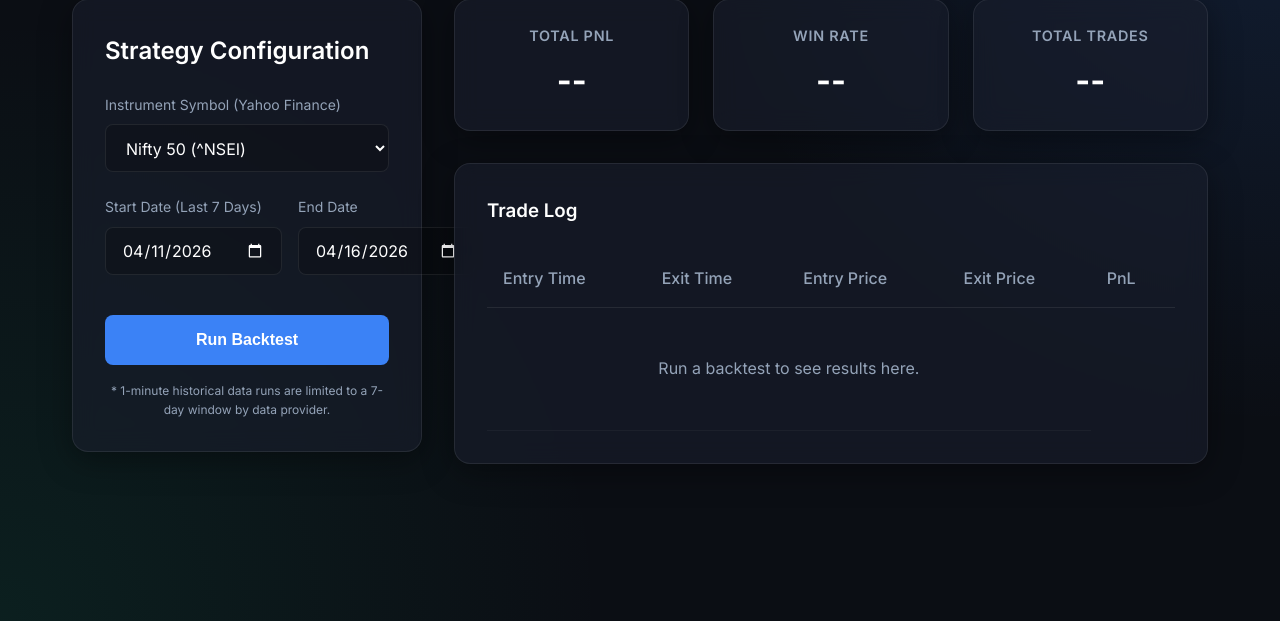
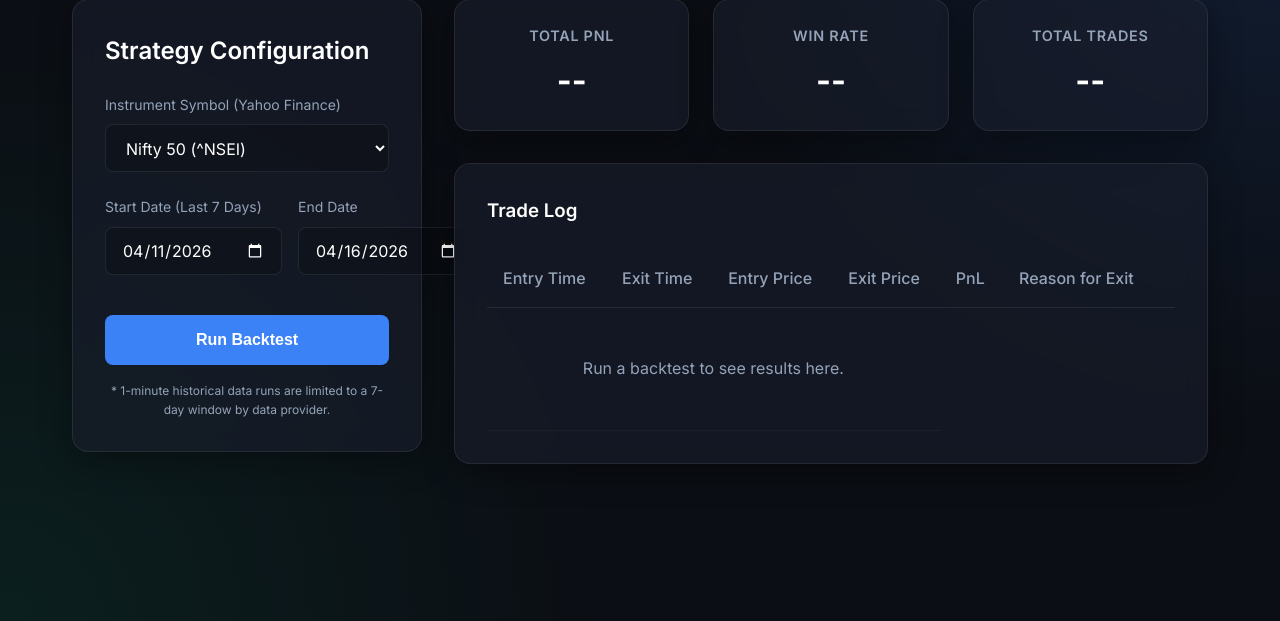
Before and after one commit to subbireddy818/backtest, a Flask app: page / in a window 1280 px wide. Shown: the part 179-800 px from the top of the page. Run offline with Flask 3, Linux system fonts and the light colour scheme.

Commit message:
Added exit reason logic and frontend column

```diff
--- a/app.py
+++ b/app.py
@@ -75,12 +75,21 @@ def run_backtest(symbol, start_date_str, end_date_str):
                     if current_rsi > 40 or current_rsi < 16 or force_close:
                         pnl = close_price - active_trade['entry_price']
 
+                        reason = "Unknown"
+                        if force_close:
+                            reason = "EOD Force Close"
+                        elif current_rsi > 40:
+                            reason = "Take Profit (RSI > 40)"
+                        elif current_rsi < 16:
+                            reason = "Stop Loss (RSI < 16)"
+
                         trades.append({
                             "entry_time": active_trade['entry_time'].strftime("%Y-%m-%d %H:%M"),
                             "exit_time": idx.strftime("%Y-%m-%d %H:%M"),
                             "entry_price": active_trade['entry_price'],
                             "exit_price": close_price,
-                            "pnl": round(pnl, 2)
+                            "pnl": round(pnl, 2),
+                            "exit_reason": reason
                         })
                         active_trade = None # Reset state
 
--- a/static/script.js
+++ b/static/script.js
@@ -98,11 +98,12 @@ function updateUI(data) {
                 <td>${trade.entry_price.toFixed(2)}</td>
                 <td>${trade.exit_price.toFixed(2)}</td>
                 <td class="${pnlClass}">${sign}${trade.pnl.toFixed(2)}</td>
+                <td style="font-size: 0.85em; opacity: 0.8;">${trade.exit_reason}</td>
             `;
             tbody.appendChild(tr);
         });
     } else {
-        tbody.innerHTML = '<tr><td colspan="5" class="empty-state">No trades executed in this period.</td></tr>';
+        tbody.innerHTML = '<tr><td colspan="6" class="empty-state">No trades executed in this period.</td></tr>';
     }
 }
 
--- a/templates/index.html
+++ b/templates/index.html
@@ -84,6 +84,7 @@
                                     <th>Entry Price</th>
                                     <th>Exit Price</th>
                                     <th>PnL</th>
+                                    <th style="width: 25%;">Reason for Exit</th>
                                 </tr>
                             </thead>
                             <tbody id="tradesBody">
```
